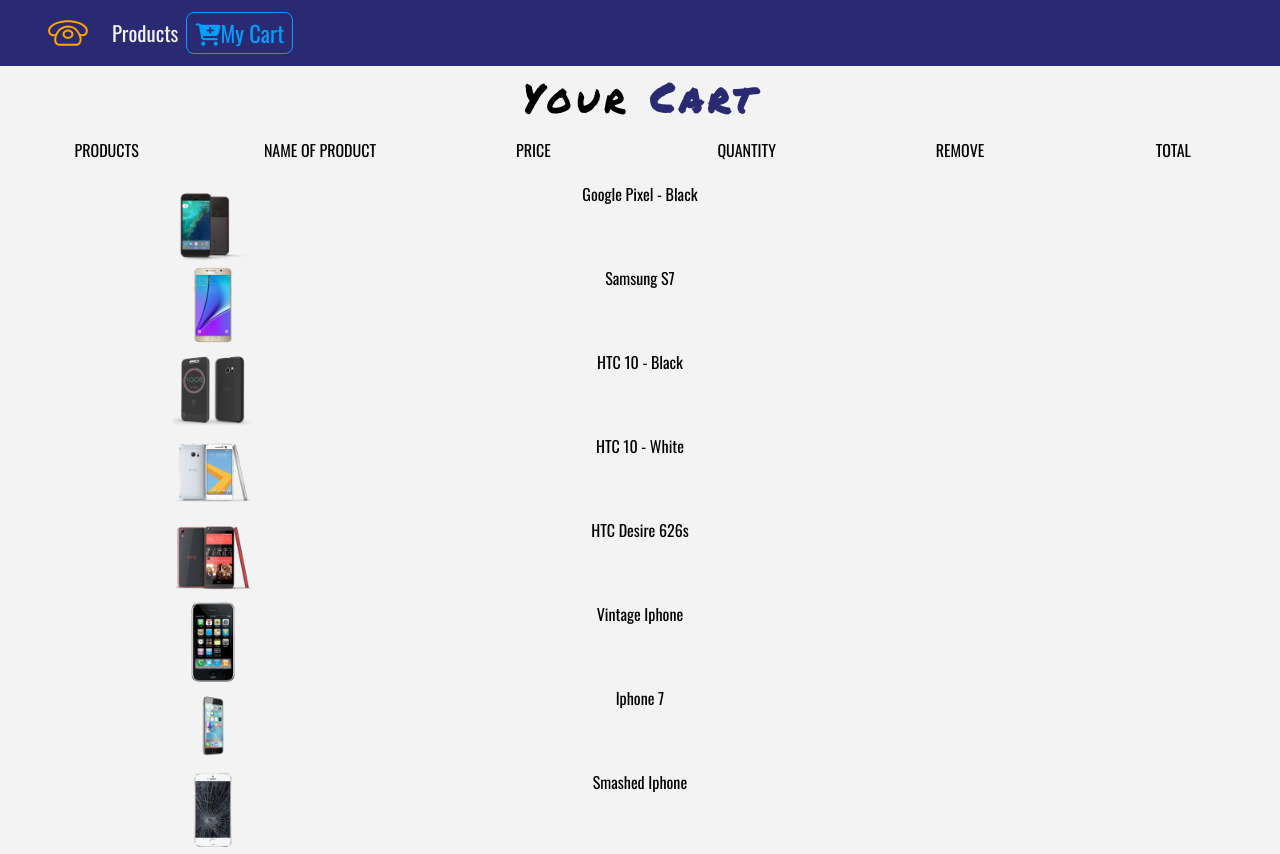
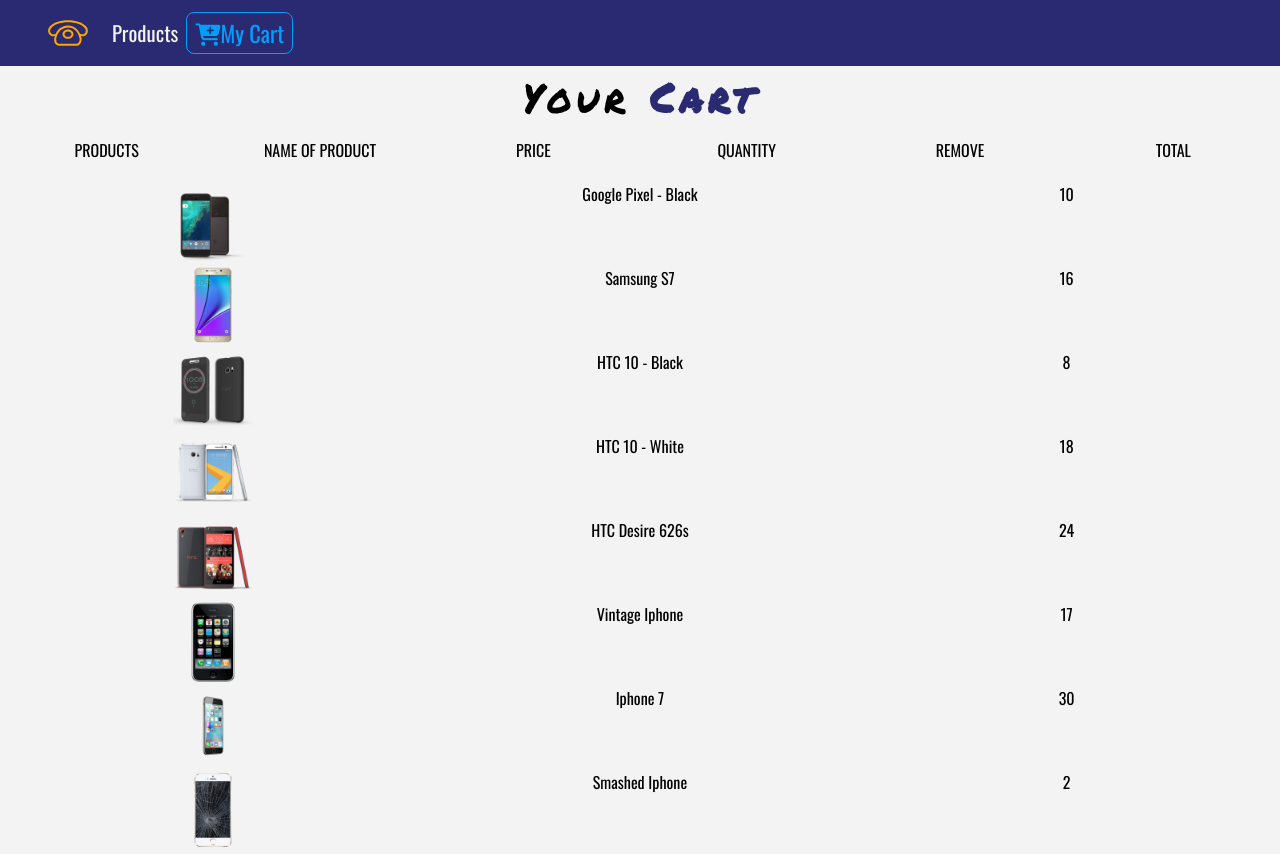
Before and after one commit to MarcoRosselDev/react-17-phone-e-commerce, a React (Create React App) app: page /cart in a window 1280 px wide. Built offline with nearby package versions, Linux system fonts and the light colour scheme.

Commit message:
cart items product price

```diff
--- a/src/Components/Cart/CartItem.js
+++ b/src/Components/Cart/CartItem.js
@@ -17,7 +17,10 @@ export default function CartItem({ item, value }) {
         <span className="d-lg-none">product : </span>
         {title}
       </div>
-      <div className="col-10 mx-auto col-lg-2"></div>
+      <div className="col-10 mx-auto col-lg-2">
+        <span className="d-lg-none">price : </span>
+        {price}
+      </div>
     </div>
   );
 }
```
